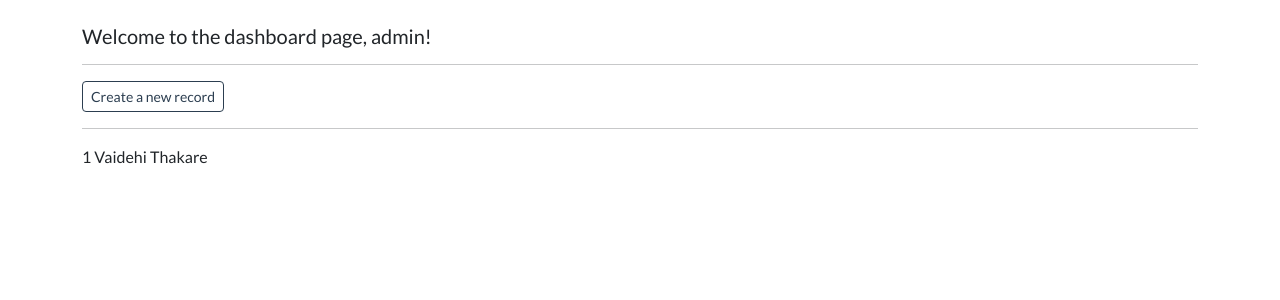
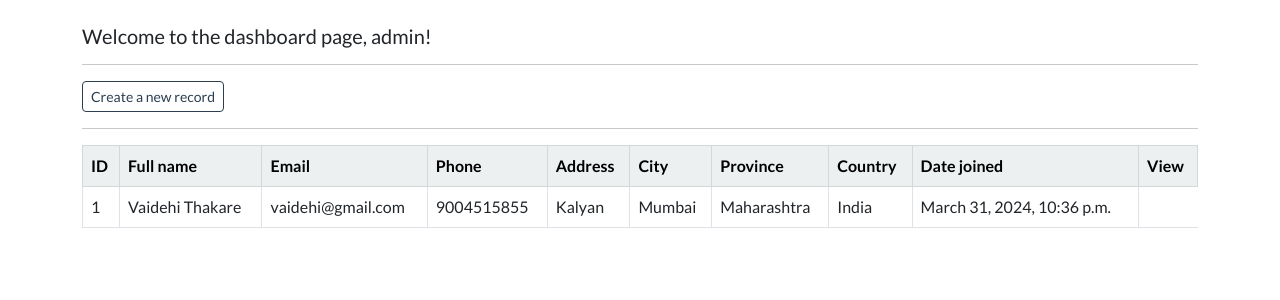
Before and after one commit to vaidehi900/DevSecOpsProject2, a Django app: page /dashboard in a window 1280 px wide. Shown: the part 72-372 px from the top of the page. Run offline with Django 4.2, Linux system fonts and the light colour scheme; a user stored in the database is signed in; data comes from the database, SQL or seed files in the repository; both versions use the stored data as it was after the commit.

Commit message:
worked on dashboard, read functionality

```diff
--- a/myproject/myapp/templates/myapp/dashboard.html
+++ b/myproject/myapp/templates/myapp/dashboard.html
@@ -14,14 +14,65 @@
 
     <hr>
 
-    {% for record in records %}
+    <!-- from bootstrap -->
+    <table class="table table-hover table-bordered">
 
-        {{record.id}}
+        <thead class="table-light">
 
-        {{record.first_name}}
+            <tr>
 
-        {{record.last_name}}
+                <th scope="col"> ID </th>
+                <th scope="col"> Full name </th>
+                <th scope="col"> Email </th>
+                <th scope="col"> Phone </th>
+                <th scope="col"> Address </th>
+                <th scope="col"> City </th>
+                <th scope="col"> Province </th>
+                <th scope="col"> Country </th>
 
-    {% endfor %}
+                <th scope="col"> Date joined </th>
+
+                <th scope="col"> View </th>
+
+            </tr>
+
+        </thead>
+
+        <tbody>
+
+        {% if records %}
+
+            {% for record in records %}
+
+            <tr>
+
+                <td> {{record.id}} </td>
+
+                <td> {{record.first_name}}  {{record.last_name}} </td>
+
+                <td> {{record.email}} </td>
+
+                <td> {{record.phone}} </td>
+                <td> {{record.address}} </td>
+                <td> {{record.city}} </td>
+                <td> {{record.province}} </td>
+                <td> {{record.country}} </td>
+
+                <td> {{record.creation_date}} </td>
+
+
+
+            </tr>
+
+            {% endfor %}
+
+        {% endif %}
+
+
+        </tbody>
+
+
+    </table>
+
 
 {% endblock %}
```
Also changed, not shown: myproject/db.sqlite3.
